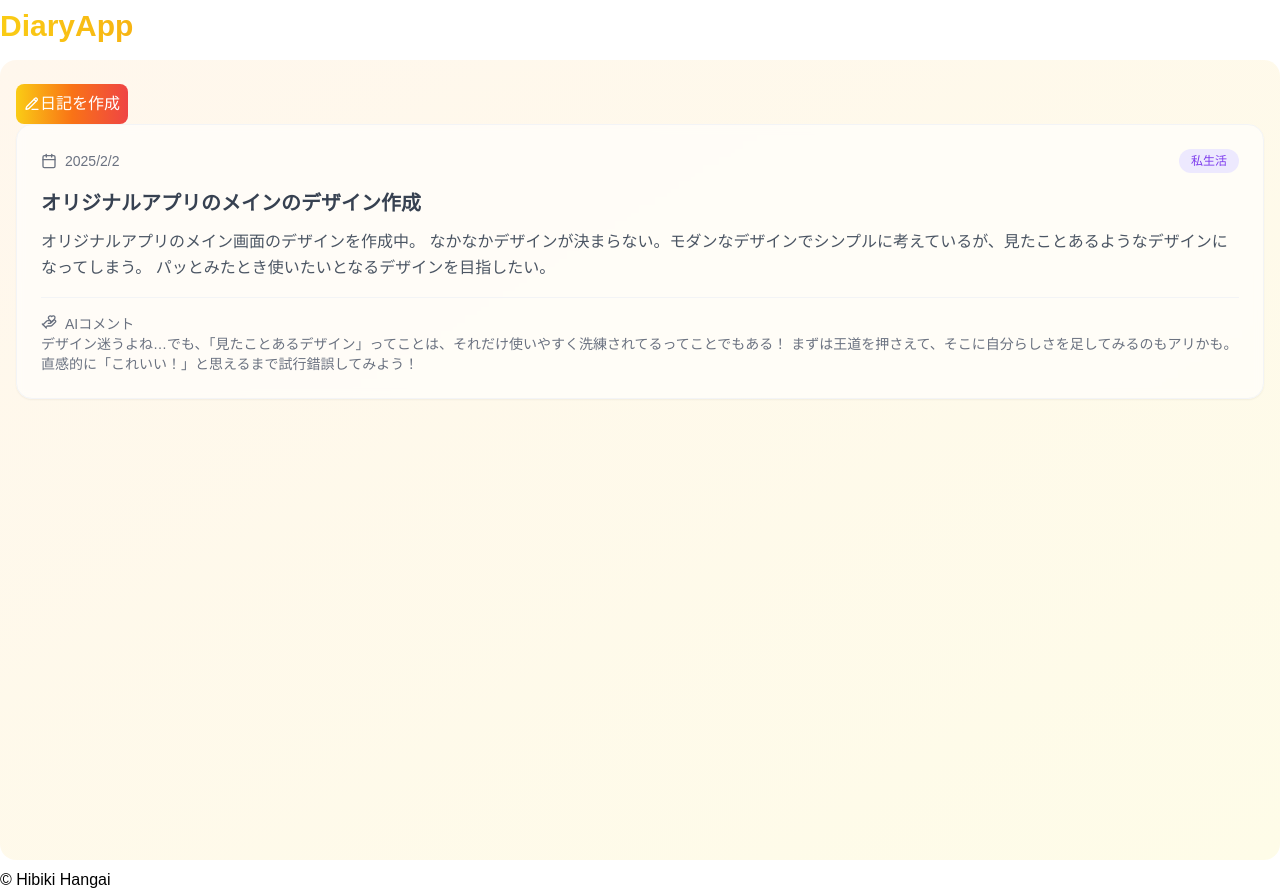
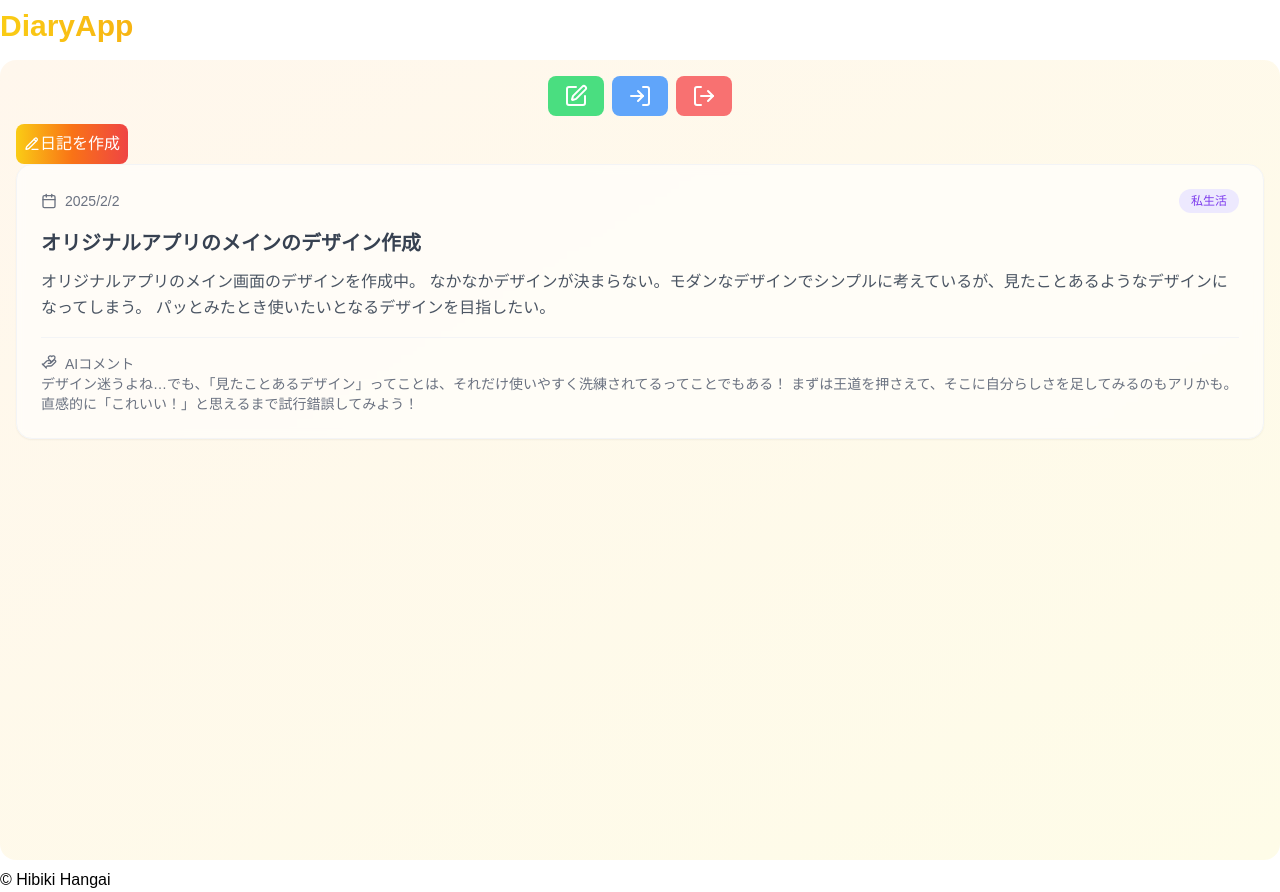
Before and after one commit to Biking1199/original-app, a Next.js app: page / in a window 1280 px wide. Built offline with nearby package versions, Linux system fonts and the light colour scheme.

Commit message:
💄 認証用のボタンを配置

```diff
--- a/app/page.tsx
+++ b/app/page.tsx
@@ -4,7 +4,7 @@ import { supabase } from '@/lib/supabase';
 import { useEffect, useState } from 'react';
 import Link from 'next/link';
 import { Diary } from './types/diary';
-import { Calendar, HandHeart, PencilLine } from 'lucide-react';
+import { Calendar, HandHeart, PencilLine, LogIn, LogOut, SquarePen } from 'lucide-react';
 
 
 export default function Home() {
@@ -26,6 +26,17 @@ export default function Home() {
 
   return (
     <div className="container mx-auto p-4 min-h-screen bg-gradient-to-br from-orange-50 to-yellow-50 rounded-2xl">
+      <div className='flex items-center space-x-2 justify-center'>
+      <button className='py-2 px-4 rounded-lg font-semibold transition-all bg-green-400 text-white'>
+          <SquarePen/>
+        </button>
+        <button className='py-2 px-4 rounded-lg font-semibold transition-all bg-blue-400 text-white'>
+          <LogIn/>
+        </button>
+        <button className='py-2 px-4 rounded-lg font-semibold transition-all bg-red-400 text-white'>
+          <LogOut/>
+        </button>
+      </div>
 
       <Link href="/diary/create">
         <button className="p-2 mt-2 bg-gradient-to-r from-yellow-400 via-orange-500 to-red-500 hover:from-yellow-500 hover:via-orange-600 hover:to-red-600 text-white py-2 rounded-lg flex items-center">
```
